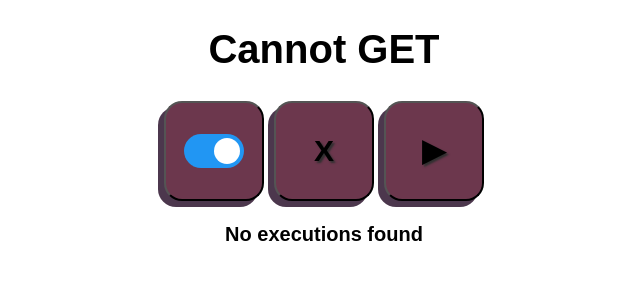
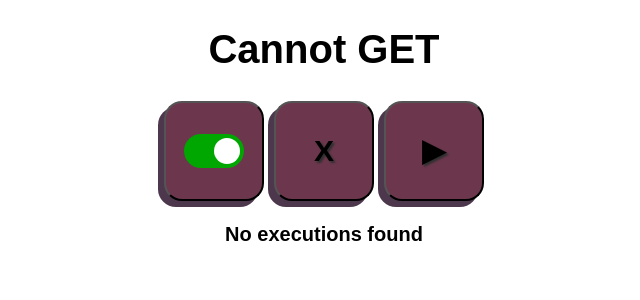
Before and after one commit to codetreats/simple-pipeline, a PHP site: page / in a window 1280 px wide, with the box ticked. Shown: the top 300 px of the page, without its empty margins (316-956 px from the left). Run offline with PHP 8.4, Linux system fonts and the light colour scheme; data that the repository does not hold is empty.

Commit message:
add killer

```diff
--- a/container/www/style.css
+++ b/container/www/style.css
@@ -201,11 +201,11 @@ td.job_status_executing {
   }
 
   input:checked + .slider {
-    background-color: #2196F3;
+    background-color: #00a700;
   }
 
   input:focus + .slider {
-    box-shadow: 0 0 1px #2196F3;
+    box-shadow: 0 0 1px #00a700;
   }
 
   input:checked + .slider:before {
```
Also changed, not shown: 3 other files.
